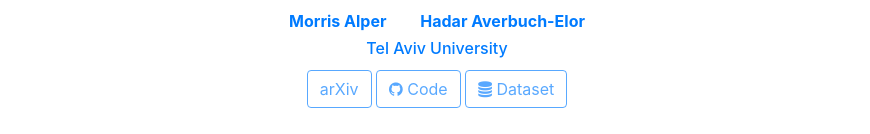
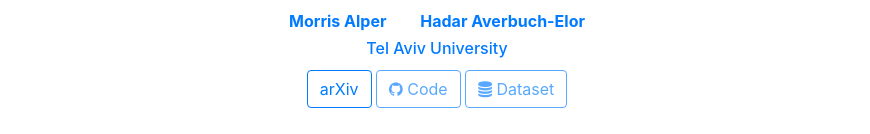
Before and after one commit to TAU-VAILab/learning-interactions, a plain HTML site: page index.html in a window 1280 px wide. Shown: the part 137-271 px from the top of the page, without its empty margins (203-1073 px from the left). Drawn offline with nearby package versions, Linux system fonts and the light colour scheme; some icons are missing.

Commit message:
Update index.html

```diff
--- a/index.html
+++ b/index.html
@@ -52,7 +52,7 @@
         <!-- links -->
         <div class='row mb-4'>
             <div class='col text-center'>
-                <a href="#" target="_blank" class="btn btn-outline-primary disabled" role="button">
+                <a href="https://arxiv.org/abs/2304.14104" target="_blank" class="btn btn-outline-primary" role="button">
                     <i class="ai ai-arxiv"></i>
                     arXiv
                 </a>
```
